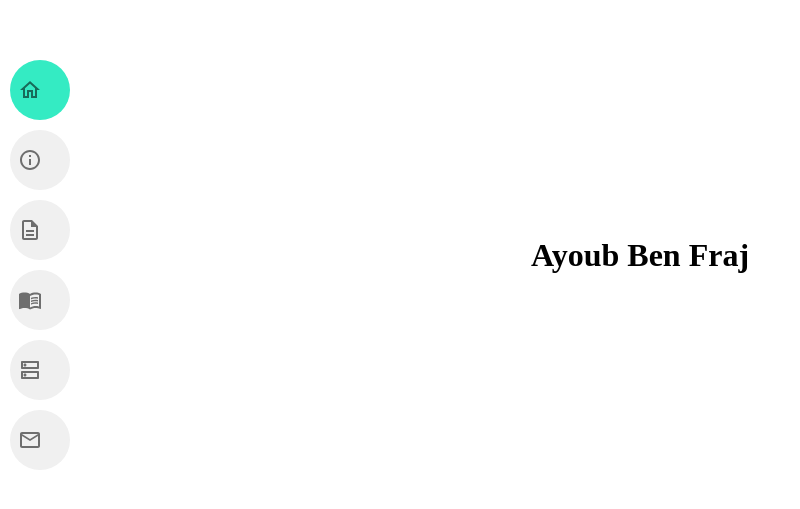
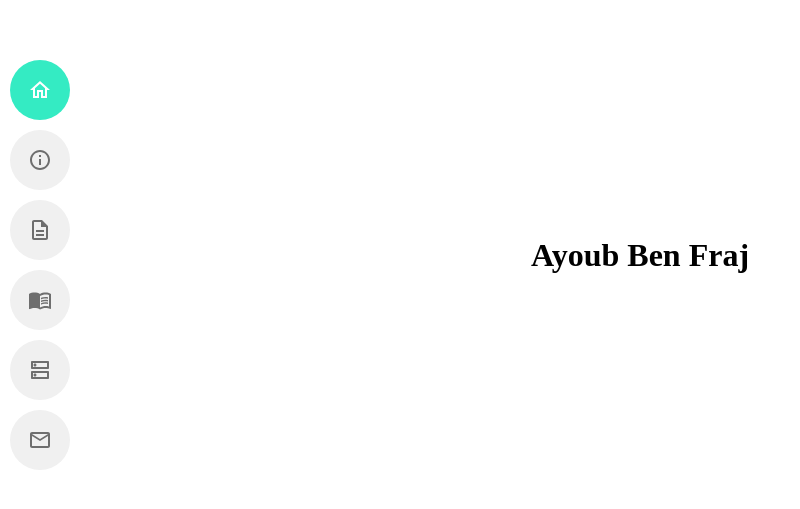
Before and after one commit to abenfraj/eportfolio, a React (Create React App) app: page / in a window 1280 px wide. Shown: the part 145-654 px from the top of the page, without its empty margins (0-800 px from the left). Built offline with nearby package versions, Linux system fonts and the light colour scheme.

Commit message:
navbar bug fix

```diff
--- a/src/components/navbar/Navbar.css
+++ b/src/components/navbar/Navbar.css
@@ -31,12 +31,16 @@
   color: #fff;
 }
 
+.nav-item-selected .MuiIconButton-root {
+  color: #fff;
+}
+
 .nav-item-selected:hover {
   background-color: #34ebc3; /* Also turn blue on hover for consistency */
 }
 
 .nav-icon {
-  margin-left: 10px;
+  margin-left: 10px !important;
   color: inherit;
 }
 
```
